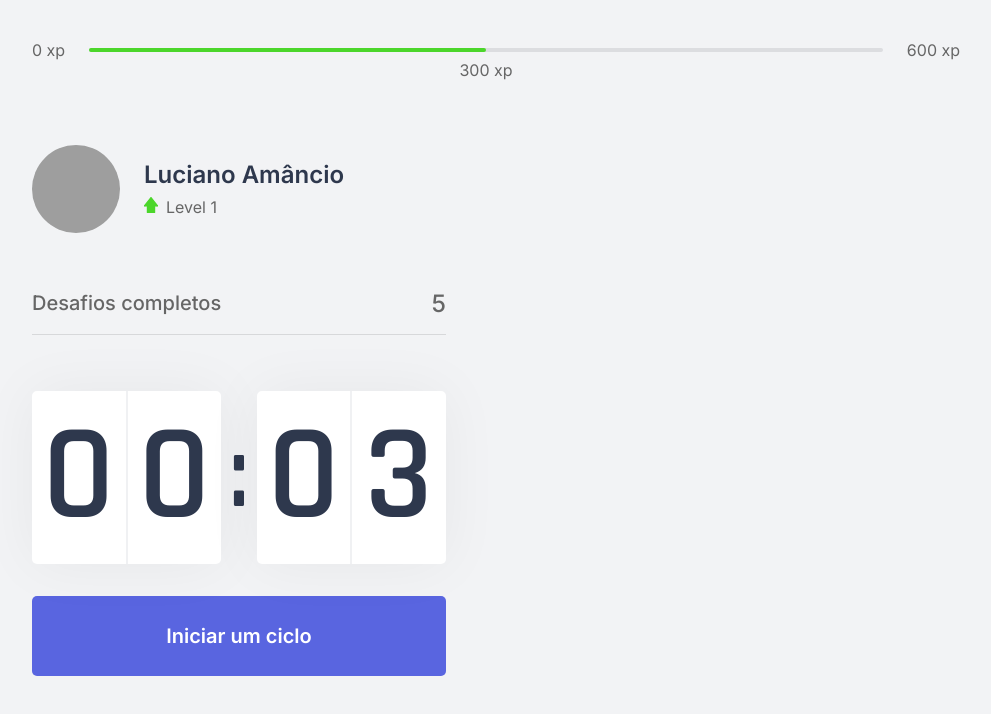
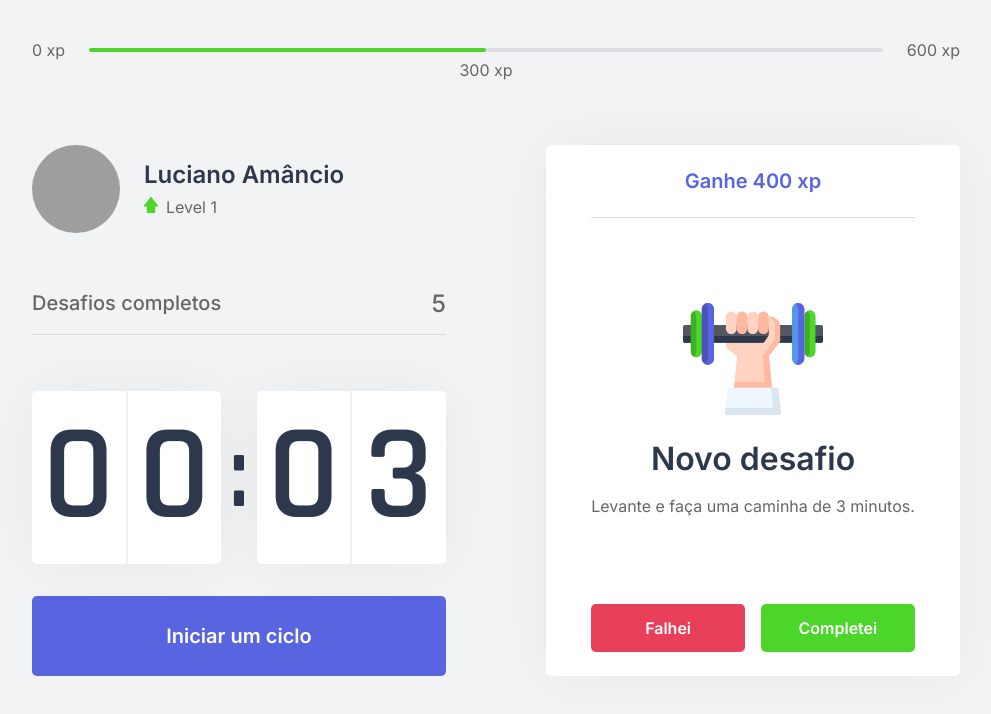
Before and after one commit to madruga665/NLW-4-Moveit, a Next.js app in the folder moveit-next/: page / in a window 1280 px wide. Shown: the top 714 px of the page, without its empty margins (144-1135 px from the left). Built offline with nearby package versions, Linux system fonts and the light colour scheme; grey boxes are pictures that could not be loaded.

Commit message:
Add componente ChallengeBox

```diff
--- /dev/null
+++ b/moveit-next/src/components/ChallengeBox.tsx
@@ -0,0 +1,44 @@
+import styles from '../styles/components/ChallengeBox.module.css';
+
+
+export function ChallengeBox () {
+  const hasActiveChallenge = true;
+
+
+  return (
+    <div className={styles.challengeBoxContainer}>
+      { hasActiveChallenge ? (
+        <div className={styles.challengeActive}>
+          <header>Ganhe 400 xp</header>
+
+          <main>
+            <img src="icons/body.svg" alt="" />
+            <strong>Novo desafio</strong>
+            <p>Levante e faça uma caminha de 3 minutos.</p>
+          </main>
+
+          <footer>
+            <button
+              type="button"
+              className={styles.challengeFailedButton}>
+              Falhei
+              </button>
+            <button
+              type="button"
+              className={styles.challengeSucceededButton}>
+              Completei
+              </button>
+          </footer>
+        </div>
+      ) : (
+        <div className={styles.challengeNotActive}>
+          <strong>Finalize um ciclo para receber um desafio</strong>
+          <p>
+            <img src="icons/level-up.svg" alt="Level Up"/>
+            Avance de level completando desafios.
+         </p>
+      </div>
+      )}
+    </div>
+  )
+}
--- a/moveit-next/src/pages/index.tsx
+++ b/moveit-next/src/pages/index.tsx
@@ -1,9 +1,10 @@
+import Head from 'next/head';
+
 import { CompletedChallenges } from "../components/CompletedChallenges";
 import { Countdown } from "../components/Countdown";
 import { ExperienceBar } from "../components/ExperienceBar";
 import { Profile } from '../components/Profile';
-
-import Head from 'next/head';
+import { ChallengeBox } from "../components/ChallengeBox";
 
 import styles from '../styles/pages/Home.module.css'
 
@@ -23,7 +24,7 @@
           <Countdown />
         </div>
         <div>
-
+          <ChallengeBox />
         </div>
       </section>
     </div>
--- /dev/null
+++ b/moveit-next/src/styles/components/ChallengeBox.module.css
@@ -0,0 +1,110 @@
+.challengeBoxContainer {
+  height: 100%;
+
+  background: var(--white);
+  border-radius: 5px;
+  box-shadow: 0 0 60px rgba(0, 0, 0, 0.05);
+  padding: 1.5rem 2rem;
+
+  display: flex;
+  flex-direction: column;
+  align-items: center;
+  justify-content: center;
+
+  text-align: center;
+}
+
+.challengeNotActive {
+  display: flex;
+  flex-direction: column;
+  align-items: center;
+}
+
+.challengeNotActive strong {
+  font-size: 1.5rem;
+  font-weight: 500;
+  line-height: 1.4;
+}
+
+.challengeNotActive p {
+  display: flex;
+  flex-direction: column;
+  align-items: center;
+  line-height: 1.4;
+  max-width: 70%;
+  margin-top: 3rem;
+}
+
+.challengeNotActive img {
+  margin-bottom: 1rem;
+}
+
+.challengeActive {
+  height: 100%;
+
+  display: flex;
+  flex-direction: column;
+}
+
+.challengeActive header {
+  color: var(--blue);
+  font-weight: 600;
+  font-size: 1.25rem;
+  padding: 0 2rem 1.5rem;
+  border-bottom: 1px solid var(--gray-line);
+}
+
+.challengeActive main {
+  flex: 1;
+  display: flex;
+  flex-direction: column;
+  align-items: center;
+  justify-content: center;
+}
+
+.challengeActive main strong {
+  font-size: 2rem;
+  font-weight: 600;
+  color: var(--tilte);
+  margin: 1.5rem 0 1rem;
+}
+
+.challengeActive main p {
+  line-height: 1.5;
+}
+
+.challengeActive footer {
+  display: grid;
+  grid-template-columns: 1fr 1fr;
+  gap: 1rem;
+}
+
+.challengeActive footer button {
+  height: 3rem;
+
+  display: flex;
+  align-items: center;
+  justify-content: center;
+
+  border: 0;
+  border-radius: 5px;
+
+  color: var(--white);
+
+  font-size: 1rem;
+  font-weight: 600;
+
+  transition: filter 0.2s;
+}
+
+.challengeActive footer button.challengeFailedButton {
+  background: var(--red);
+}
+
+.challengeActive footer button.challengeSucceededButton {
+  background: var(--green);
+}
+
+.challengeActive footer button:hover {
+  filter: brightness(0.9);
+}
```
